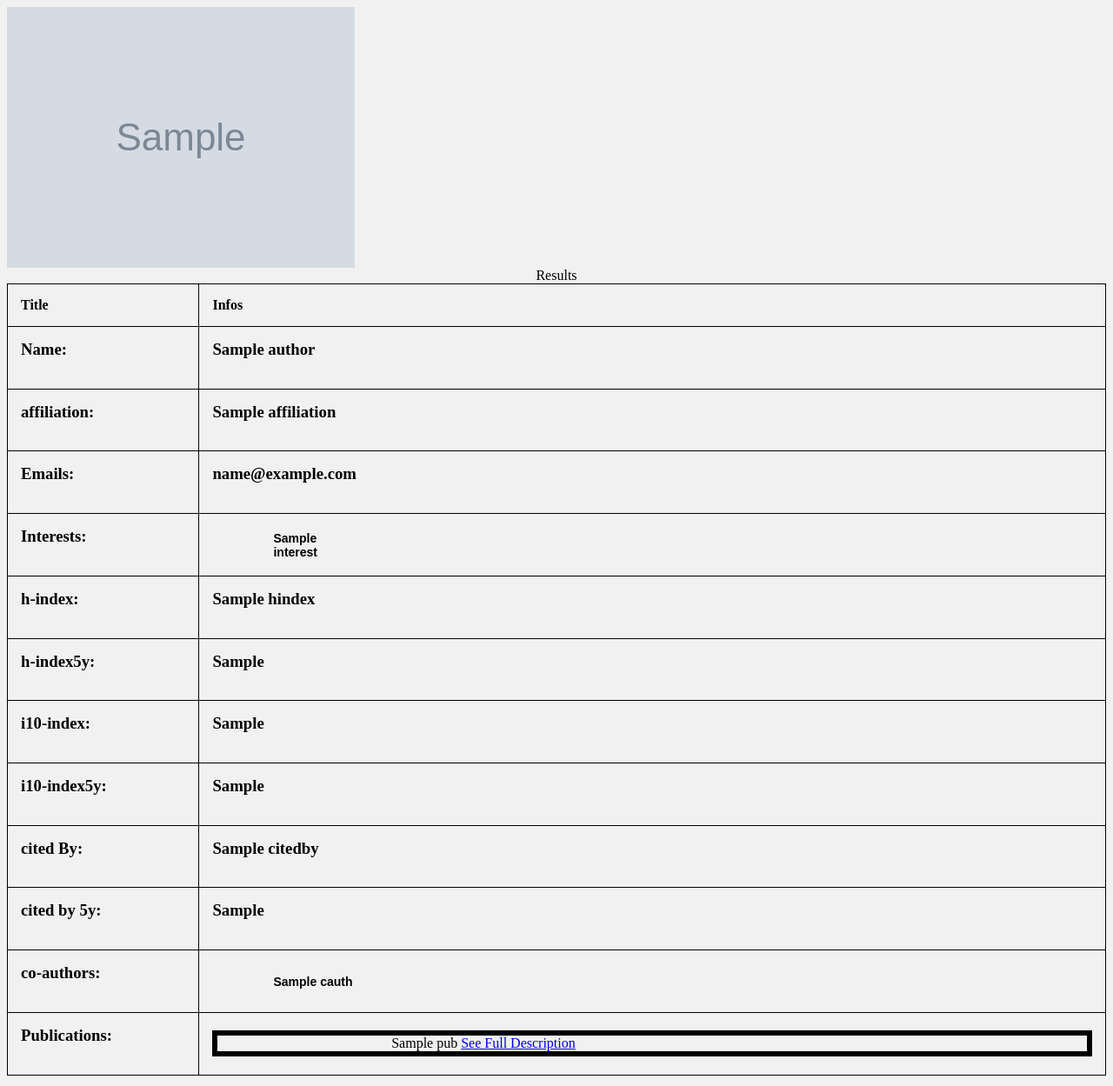
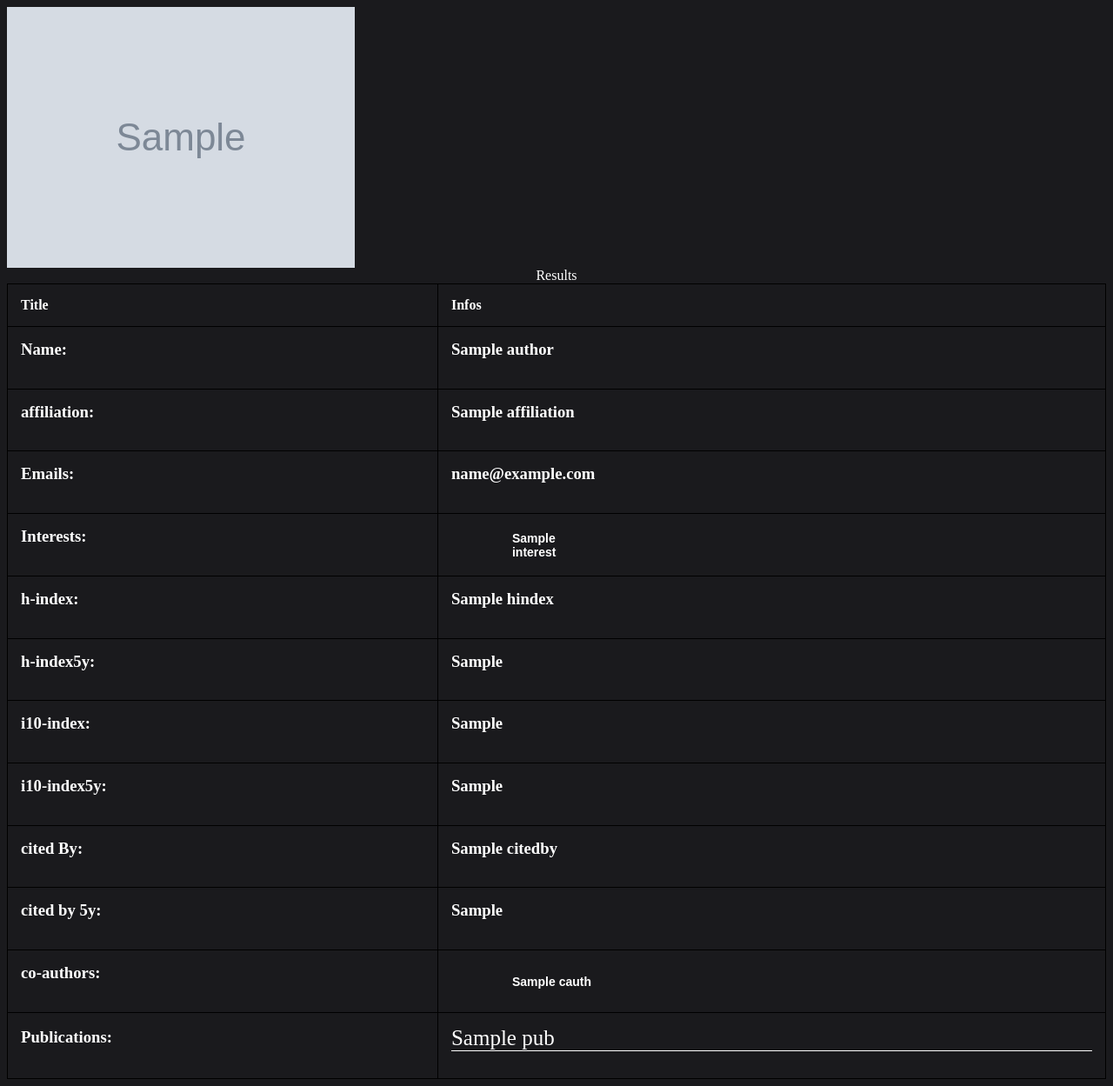
Before and after one commit to hem1999/SoftwareEngineering, a Django app: template profiles/templates/profiles/author.html in a window 1280 px wide. Shown: the whole page at 87% size. Run offline with Django 3.2, Linux system fonts and the light colour scheme; the template is opened without the code that fills it: most values are stand-ins (such as "Sample title", 1, 10 or a date in 2020); grey boxes marked "Sample" are stand-in pictures.

Commit message:
Dark Mode activated

```diff
--- a/authentication/templates/authentication/home.html
+++ b/authentication/templates/authentication/home.html
@@ -125,7 +125,7 @@
 }
 
 .searchButton {
-  width: 40px;
+  width: 400px;
   height: 36px;
   border: 1px solid #00B4CC;
   background: #00B4CC;
@@ -164,9 +164,8 @@
         {% endif %}
         <div class="wrap">
           <div class="search">
-             <input type="text" class="searchTerm" placeholder="What are you looking for?">
              <button  type="submit" class="searchButton">
-               <i class="fa fa-search" > <a href="{% url 'searchAuthors' %}" id='searchauthorlink'>SEARCH</a></i>
+               <i class="fa fa-search" > <a href="{% url 'searchAuthors' %}" id='searchauthorlink'>GO TO SEARCH PAGE</a></i>
             </button>
           </div>
        </div>
--- a/profiles/templates/profiles/author.html
+++ b/profiles/templates/profiles/author.html
@@ -1,4 +1,18 @@
 <style>
+	body{
+		color:white;
+		background-color: #1a1a1d;
+	}
+	.descriptionlink{
+		text-decoration: none;
+		font-size: 25px;
+		color:white;
+
+	}
+	.descriptionlink  a : hover{
+		font-size: 20px;
+		color:orange;
+	}
 	p {
 		margin-left: 70px;
 		font-weight: bold ;
@@ -9,69 +23,22 @@
 		font-family:sans-serif,bold, Arial, Helvetica;
 		font-size:14px;
 		text-decoration-color: white;
-
-	}
-	 input[type=reset] {
-	  background-color:#4CAF50;
-	  border: none;
-	  color:white;
-	  padding: 10px 20px;
-	  text-decoration: none;
-	  margin: 4px 2px;
-	  cursor: pointer;
-	}
-	input[type=button], input[type=submit]{
-	 float:right;
-	}
-	input[type=button], input[type=submit]{
-		background-color:#4CAF50;
-	  border: none;
-	  color:white;
-
-	  align-items: flex-end;
-	  padding: 10px 20px;
-	  text-decoration: none;
-	  margin: 4px 2px;
-	  cursor: pointer;
-
-	}
-	div {
-		box-sizing: border-box;
-		width: 100%;
-		border:  solid black;
-		float: left;
-		align-content: center;
-		align-items: center;
 	}
 
-	form {
-		margin: 0 auto;
-		width: 600px;
-
-
+	div {
+		border-bottom: 1px solid white;
 	}
 	table, th, td {
   border: 1px solid black;
   border-collapse: collapse;
   padding: 15px;
-
   text-align: left;
+}
 
 
-}
 
-	input[type=text] {
-
-	  border: none;
-	  border-bottom: 2px solid black;
-
-	}
-
-	input[type=text]:focus {
-	  border: 3px solid white;
-	}
 	</style>
-<body bgcolor="#f1f1f1">
+<body>
 <table style="width:100%">
 <caption>Results</caption>
 <img alt="img of author" src="{{ author.url_picture }}">
@@ -145,17 +112,17 @@
 	<td><h3>Publications: </h3>
 		</td>
 		<td>
-			<div>
+
 			{% for index,pub in publicationlist %}
-			<div>
 			<form method='POST',action="">
-				{{ pub }}
-				<a href="{% url 'SinglePublication' authorName=author.name pubind=index %}" id="publication {{ index }}">See Full Description</a>
+				<div>
+				<a href="{% url 'SinglePublication' authorName=author.name pubind=index %}" id="publication {{ index }}"  class="descriptionlink">{{ pub }}</a>
+			</div>
 			</form>
-		</div>
+
 
 		{% endfor %}
-	</div></td>
+	</td>
 
 </tr>
 
```
Also changed, not shown: profiles/templates/profiles/publication.html (+4 -34 lines), profiles/views.py (+11 -3 lines), db.sqlite3.
